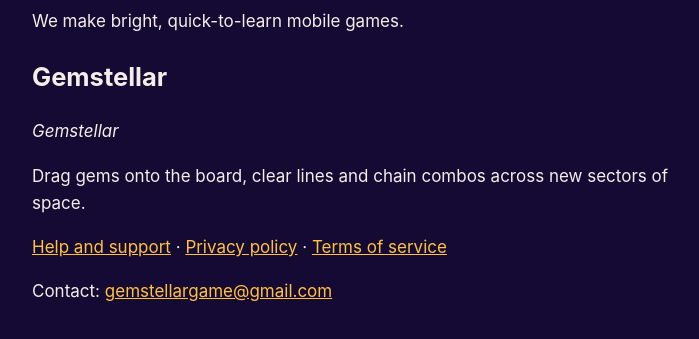
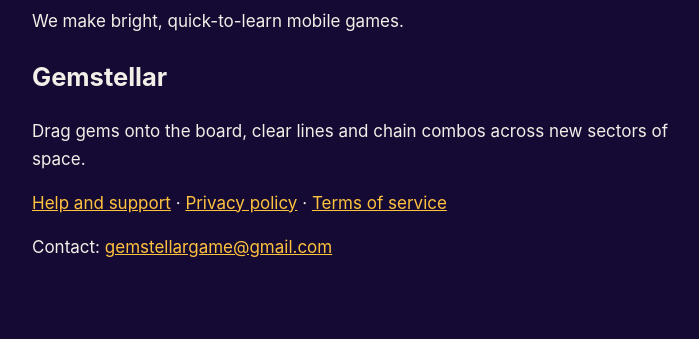
Before and after one commit to qkonnect/gem-blast, a plain HTML site: page index.html in a window 1280 px wide. Shown: the part 129-468 px from the top of the page, without its empty margins (288-987 px from the left). Drawn offline with Linux system fonts and the light colour scheme.

Commit message:
Remove the duplicate Gemstellar line on the home page.
Co-authored-by: qkonnect <qkonnect@users.noreply.github.com>

```diff
--- a/index.html
+++ b/index.html
@@ -7,7 +7,6 @@
 <h1>Gemstellar Game</h1>
 <p>We make bright, quick-to-learn mobile games.</p>
 <h2>Gemstellar</h2>
-<p><em>Gemstellar</em></p>
 <p>Drag gems onto the board, clear lines and chain combos across new sectors of space.</p>
 <p><a href="support.html">Help and support</a> · <a href="privacy-policy.html">Privacy policy</a> · <a href="terms.html">Terms of service</a></p>
 <p>Contact: <a href="mailto:gemstellargame@gmail.com">gemstellargame@gmail.com</a></p>
```
